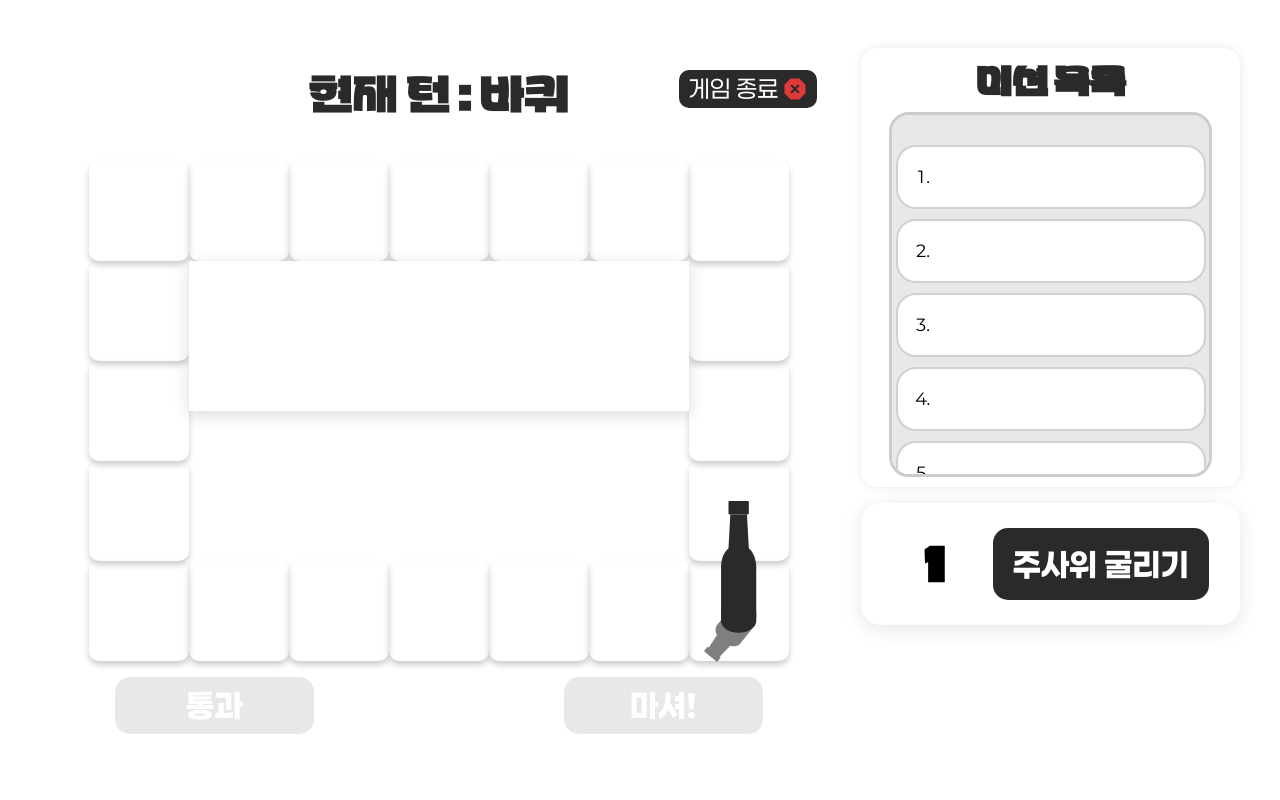
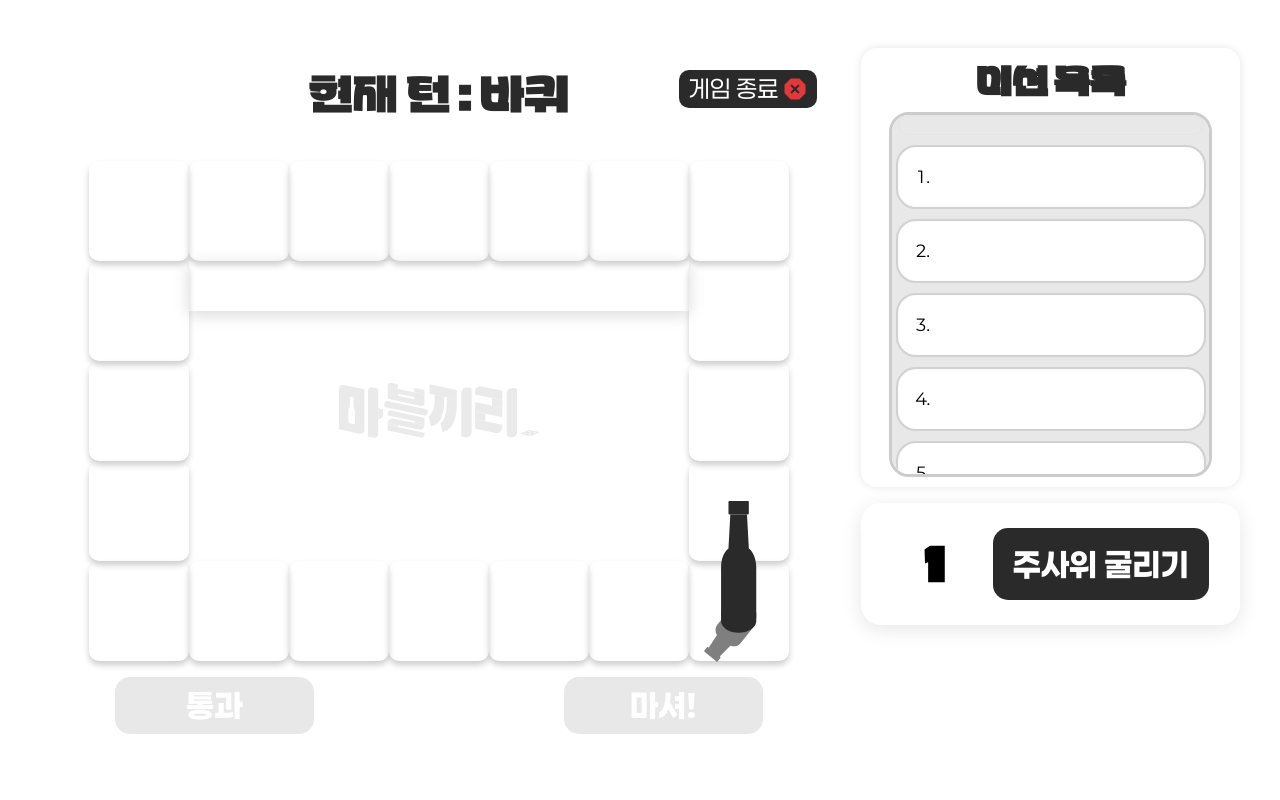
Before and after one commit to thisminji/2025-simba-2-marblekiri, a Django app: template main/templates/main/game.html in a window 1280 px wide. Run offline with Django 5.2, Linux system fonts and the light colour scheme; the template is opened without the code that fills it, so the values that code supplies are empty; some web fonts are replaced.

Commit message:
[FE] feat : 보드판에 마블기리 로고 추가 및 미션박스 스타일 개선

```diff
--- a/main/templates/main/game.html
+++ b/main/templates/main/game.html
@@ -53,10 +53,16 @@
           </span>
         </p>
       </div>
+      <!-- 게임 타일 그리드 -->
+      <div class="tiles-grid" style="position: relative">
+        <!-- 💡 마블끼리 로고 배경 추가 -->
+        <img
+          src="{% static 'assets/icons/marblekiri.svg' %}"
+          alt="마블끼리 로고"
+          class="board-logo"
+        />
 
-      <!-- 게임 타일 그리드 -->
-      <div class="tiles-grid">
-        <!-- 타일 목록 생략 -->
+        <!-- 🎯 기존 타일 구조 유지 -->
         <div class="tile" data-index="10">11</div>
         <div class="tile" data-index="9">10</div>
         <div class="tile" data-index="8">9</div>
--- a/marblekiri/static/css/base/style.css
+++ b/marblekiri/static/css/base/style.css
@@ -150,6 +150,18 @@ body.theme-custom {
   margin-top: 10px;
 
 }
+
+.board-logo {
+  position: absolute;
+  top: 50%;
+  left: 50%;
+  transform: translate(-50%, -50%);
+  width: 200px;
+  opacity: 0.08;
+  z-index: 0;
+  pointer-events: none;
+}
+
 
 /* turn-info 가운데 정렬 + 버튼 오른쪽 고정 */
 .turn-info {
@@ -577,7 +589,7 @@ body.theme-custom .tile[data-index="16"] {
 .mission-box {
   grid-column: 2 / span 5; /* 가운데 위치 잡기 (3번째 칸부터 3칸 차지) */
   grid-row: 2 / span 3; /* 3번째 행에 위치 */
-  background-color: #fff;
+background-color: transparent;
   border-radius: 0px;
   box-shadow: 0 4px 15px rgba(0, 0, 0, 0.15);
   text-align: center;
@@ -592,7 +604,8 @@ body.theme-custom .tile[data-index="16"] {
   word-break: keep-all;
   line-height: 1.6;
   max-height: 150px;
-  overflow-y: auto;
+      width: 500px;
+    height: 50px;
 }
 
 .mission-list {
```
Also changed, not shown: marblekiri/static/assets/icons/marblekiri.svg (added).
